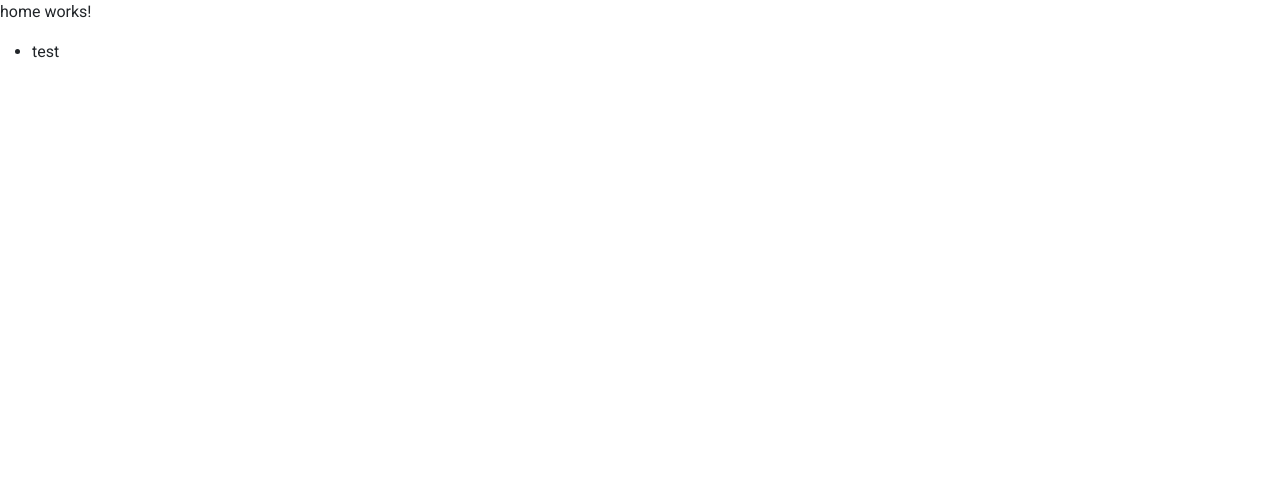
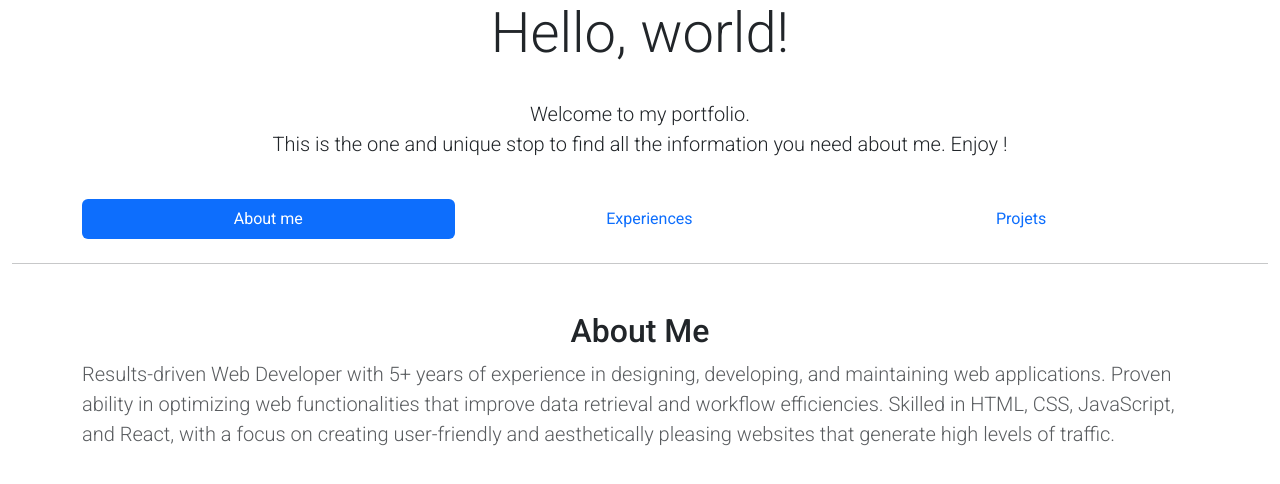
Before and after one commit to Portfolio-Allan-Rolle/angular-only-com-challenges, an Angular app in the folder personal-portfolio/: page /home in a window 1280 px wide. Before the commit this address led to /. Shown: the top 484 px of the page. Built offline with nearby package versions, Linux system fonts and the light colour scheme.

Commit message:
about me section complete

```diff
--- a/personal-portfolio/src/app/app.html
+++ b/personal-portfolio/src/app/app.html
@@ -1,3 +1,38 @@
-
+<div class="container-fluid">
+  <div class="jumbotron text-center">
+    <h1 class="display-4">Hello, world!</h1>
+    <p class="lead py-4">
+      Welcome to my portfolio. <br />
+      This is the one and unique stop to find all the information you need about
+      me. Enjoy !
+    </p>
+    <div class="container">
+      <nav class="nav nav-pills flex-column flex-sm-row">
+        <a
+          routerLink="/home"
+          routerLinkActive="active"
+          class="flex-sm-fill text-sm-center nav-link"
+          href="#"
+          >About me</a
+        >
+        <a
+          routerLink="/experiences"
+          routerLinkActive="active"
+          class="flex-sm-fill text-sm-center nav-link"
+          href="#"
+          >Experiences</a
+        >
+        <a
+          routerLink="/projects"
+          routerLinkActive="active"
+          class="flex-sm-fill text-sm-center nav-link"
+          href="#"
+          >Projets</a
+        >
+      </nav>
+    </div>
+    <hr class="my-4" />
+  </div>
+</div>
 
 <router-outlet />
--- a/personal-portfolio/src/app/app.ts
+++ b/personal-portfolio/src/app/app.ts
@@ -1,10 +1,10 @@
 import { Component } from '@angular/core';
-import { RouterOutlet } from '@angular/router';
-import { MatSlideToggleModule } from '@angular/material/slide-toggle';
+import { RouterLink, RouterLinkActive, RouterOutlet } from '@angular/router';
+import { CommonModule } from '@angular/common';
 
 @Component({
   selector: 'app-root',
-  imports: [RouterOutlet, MatSlideToggleModule],
+  imports: [CommonModule, RouterOutlet, RouterLinkActive, RouterLink],
   templateUrl: './app.html',
   styleUrl: './app.scss',
 })
--- a/personal-portfolio/src/views/home/home.html
+++ b/personal-portfolio/src/views/home/home.html
@@ -1,4 +1,11 @@
-<p>home works!</p>
-<ul>
-    <li>test</li>
-</ul>
+<div class="container py-4">
+  <h2 class="jumbotron-heading text-center">About Me</h2>
+  <p class="lead text-muted">
+    Results-driven Web Developer with 5+ years of experience in designing,
+    developing, and maintaining web applications. Proven ability in optimizing
+    web functionalities that improve data retrieval and workflow efficiencies.
+    Skilled in HTML, CSS, JavaScript, and React, with a focus on creating
+    user-friendly and aesthetically pleasing websites that generate high levels
+    of traffic.
+  </p>
+</div>
```
Also changed, not shown: personal-portfolio/src/app/app.routes.ts (+5 -2 lines).
